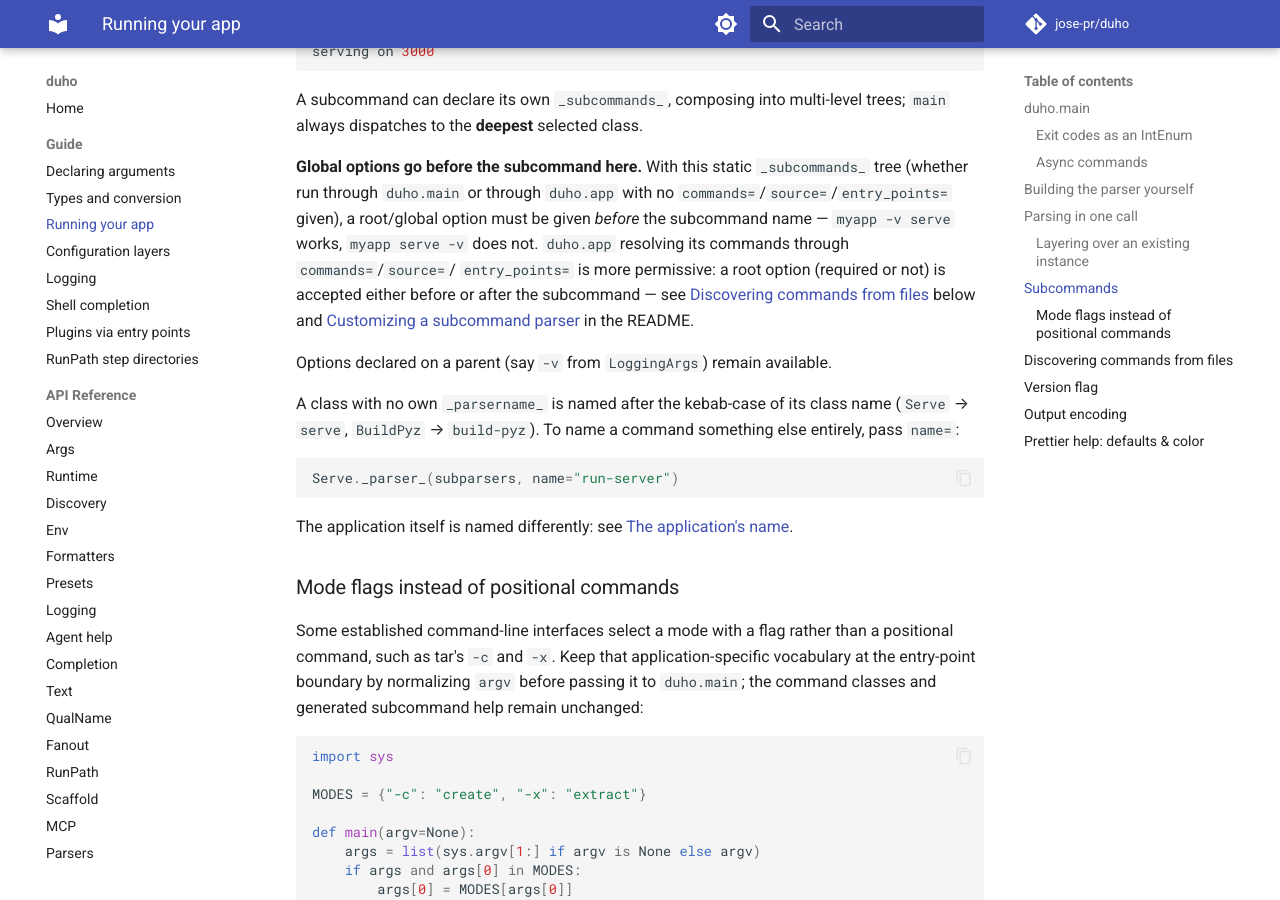
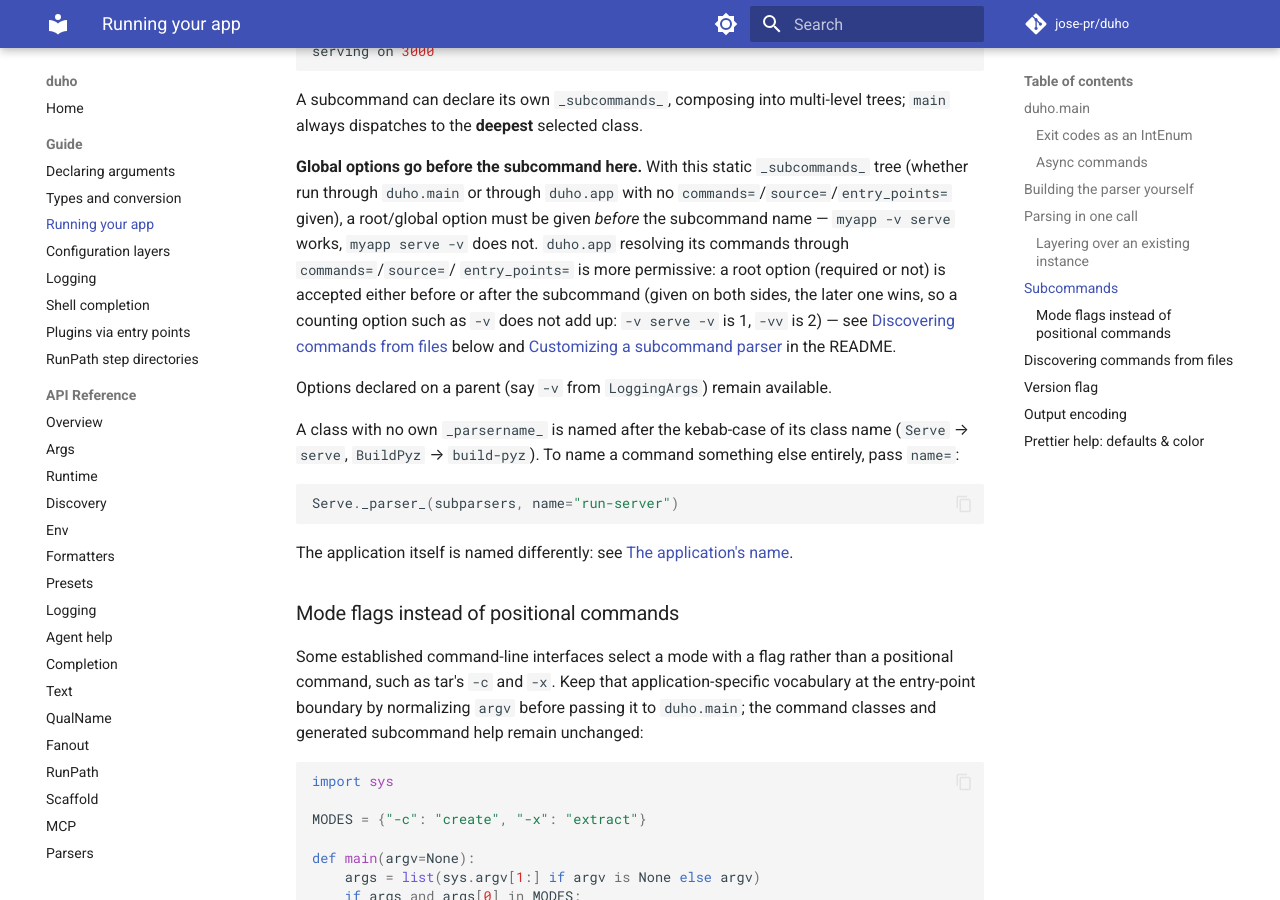
Before and after one commit to jose-pr/duho, an MkDocs documentation site: the page built from docs/guide/running.md, in a window 1280 px wide and 900 px high, scrolled down 3152 px. Built offline with MkDocs 1.6.1 and Material for MkDocs 9.7.7, drawn with Linux system fonts in a browser that asks for light colours; comment, search, counter and statistics services are not loaded.

Commit message:
docs: a counting option given before and after the subcommand does not add up

```diff
--- a/docs/guide/running.md
+++ b/docs/guide/running.md
@@ -165,7 +165,8 @@ with no `commands=`/`source=`/`entry_points=` given), a root/global option must
 be given *before* the subcommand name — `myapp -v serve` works, `myapp serve -v`
 does not. `duho.app` resolving its commands through `commands=`/`source=`/
 `entry_points=` is more permissive: a root option (required or not) is accepted
-either before or after the subcommand — see
+either before or after the subcommand (given on both sides, the later one wins,
+so a counting option such as `-v` does not add up: `-v serve -v` is 1, `-vv` is 2) — see
 [Discovering commands from files](#discovering-commands-from-files) below and
 [Customizing a subcommand parser](https://github.com/jose-pr/duho/#customizing-a-subcommand-parser)
 in the README.
```
Also changed, not shown: README.md (+3 -0 lines).
